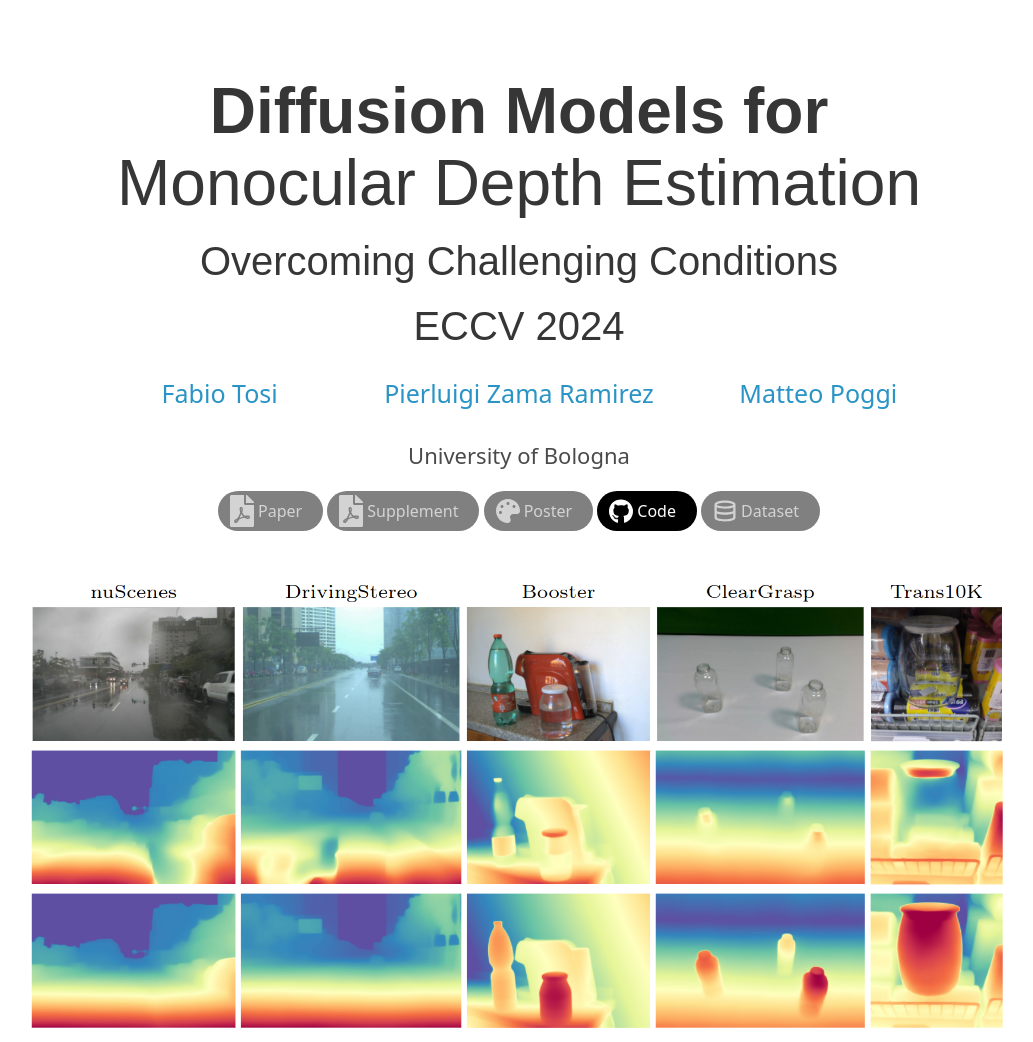
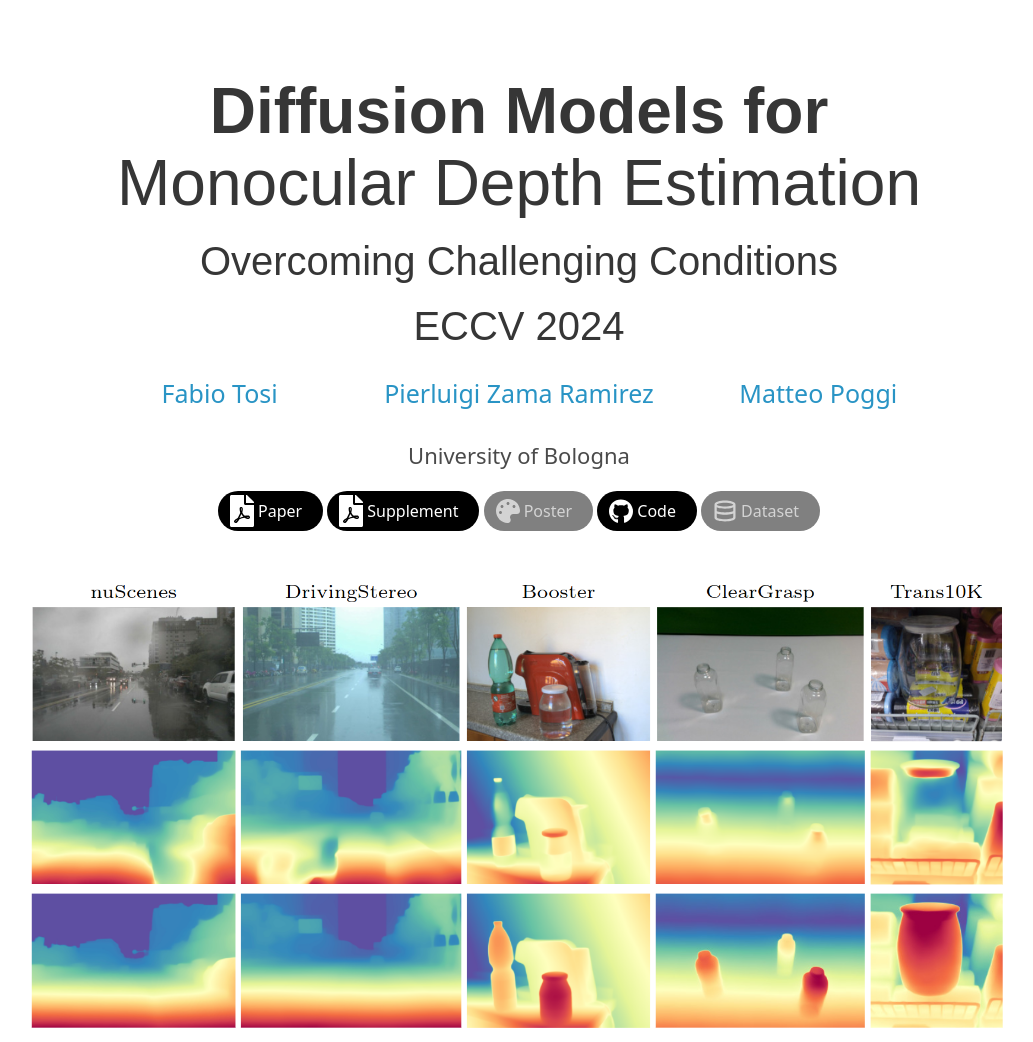
Before and after one commit to depth4challenges/depth4challenges.github.io, a plain HTML site: page index.html in a window 1280 px wide. Shown: the top 1042 px of the page, without its empty margins (121-1154 px from the left). Drawn offline with Linux system fonts and the light colour scheme; a script that the page names is missing.

Commit message:
main+supplementary uploaded

```diff
--- a/index.html
+++ b/index.html
@@ -345,7 +345,7 @@
             <tr>
                 <td align=center>
 					<span class="link-block">
-						<a class="external-link button is-normal is-rounded is-dark" disabled style="background-color:#808080; color:#D3D3D3; cursor:not-allowed; pointer-events:none;">
+						<a href="https://github.com/fabiotosi92/Diffusion4RobustDepth/raw/main/assets/main.pdf" class="external-link button is-normal is-rounded is-dark" disabled style="background-color:#000000;">
 						  <span class="icon">
 							  <svg class="svg-inline--fa fa-file-pdf fa-w-12" aria-hidden="true" focusable="false" data-prefix="fas" data-icon="file-pdf" role="img" xmlns="http://www.w3.org/2000/svg" viewBox="0 0 384 512" data-fa-i2svg=""><path fill="currentColor" d="M181.9 256.1c-5-16-4.9-46.9-2-46.9 8.4 0 7.6 36.9 2 46.9zm-1.7 47.2c-7.7 20.2-17.3 43.3-28.4 62.7 18.3-7 39-17.2 62.9-21.9-12.7-9.6-24.9-23.4-34.5-40.8zM86.1 428.1c0 .8 13.2-5.4 34.9-40.2-6.7 6.3-29.1 24.5-34.9 40.2zM248 160h136v328c0 13.3-10.7 24-24 24H24c-13.3 0-24-10.7-24-24V24C0 10.7 10.7 0 24 0h200v136c0 13.2 10.8 24 24 24zm-8 171.8c-20-12.2-33.3-29-42.7-53.8 4.5-18.5 11.6-46.6 6.2-64.2-4.7-29.4-42.4-26.5-47.8-6.8-5 18.3-.4 44.1 8.1 77-11.6 27.6-28.7 64.6-40.8 85.8-.1 0-.1.1-.2.1-27.1 13.9-73.6 44.5-54.5 68 5.6 6.9 16 10 21.5 10 17.9 0 35.7-18 61.1-61.8 25.8-8.5 54.1-19.1 79-23.2 21.7 11.8 47.1 19.5 64 19.5 29.2 0 31.2-32 19.7-43.4-13.9-13.6-54.3-9.7-73.6-7.2zM377 105L279 7c-4.5-4.5-10.6-7-17-7h-6v128h128v-6.1c0-6.3-2.5-12.4-7-16.9zm-74.1 255.3c4.1-2.7-2.5-11.9-42.8-9 37.1 15.8 42.8 9 42.8 9z"></path></svg><!-- <i class="fas fa-file-pdf"></i> Font Awesome fontawesome.com -->
 						  </span>
@@ -353,7 +353,7 @@
 						</a>
 					  </span>
 					  <span class="link-block">
-						<a class="external-link button is-normal is-rounded is-dark" disabled style="background-color:#808080; color:#D3D3D3; cursor:not-allowed; pointer-events:none;">
+						<a href="https://github.com/fabiotosi92/Diffusion4RobustDepth/raw/main/assets/supplement.pdf" class="external-link button is-normal is-rounded is-dark" disabled style="background-color:#000000;">
 						  <span class="icon" disabled>
 							  <svg class="svg-inline--fa fa-file-pdf fa-w-12" aria-hidden="true" focusable="false" data-prefix="fas" data-icon="file-pdf" role="img" xmlns="http://www.w3.org/2000/svg" viewBox="0 0 384 512" data-fa-i2svg=""><path fill="currentColor" d="M181.9 256.1c-5-16-4.9-46.9-2-46.9 8.4 0 7.6 36.9 2 46.9zm-1.7 47.2c-7.7 20.2-17.3 43.3-28.4 62.7 18.3-7 39-17.2 62.9-21.9-12.7-9.6-24.9-23.4-34.5-40.8zM86.1 428.1c0 .8 13.2-5.4 34.9-40.2-6.7 6.3-29.1 24.5-34.9 40.2zM248 160h136v328c0 13.3-10.7 24-24 24H24c-13.3 0-24-10.7-24-24V24C0 10.7 10.7 0 24 0h200v136c0 13.2 10.8 24 24 24zm-8 171.8c-20-12.2-33.3-29-42.7-53.8 4.5-18.5 11.6-46.6 6.2-64.2-4.7-29.4-42.4-26.5-47.8-6.8-5 18.3-.4 44.1 8.1 77-11.6 27.6-28.7 64.6-40.8 85.8-.1 0-.1.1-.2.1-27.1 13.9-73.6 44.5-54.5 68 5.6 6.9 16 10 21.5 10 17.9 0 35.7-18 61.1-61.8 25.8-8.5 54.1-19.1 79-23.2 21.7 11.8 47.1 19.5 64 19.5 29.2 0 31.2-32 19.7-43.4-13.9-13.6-54.3-9.7-73.6-7.2zM377 105L279 7c-4.5-4.5-10.6-7-17-7h-6v128h128v-6.1c0-6.3-2.5-12.4-7-16.9zm-74.1 255.3c4.1-2.7-2.5-11.9-42.8-9 37.1 15.8 42.8 9 42.8 9z"></path></svg><!-- <i class="fas fa-file-pdf"></i> Font Awesome fontawesome.com -->
 						  </span>
```
